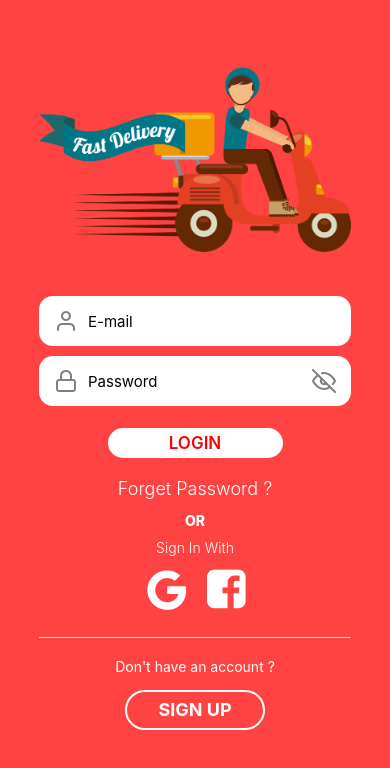
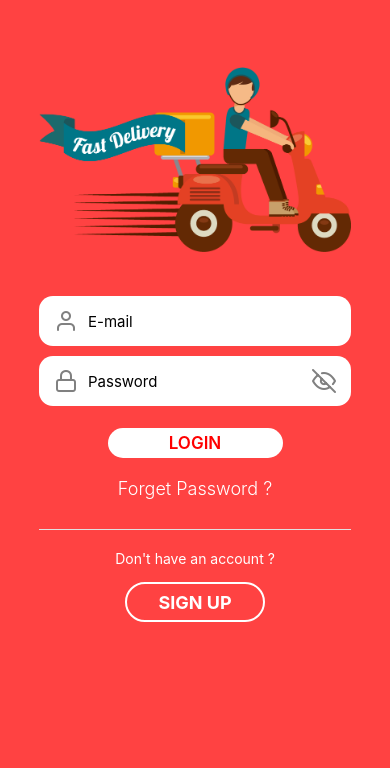
Before and after one commit to saketkumar9040/FOODAHOLIC, a React Native app: screen /loginScreen in a window 390 px wide. Shown: the top 768 px of the page. Built offline with nearby package versions, Linux system fonts and the light colour scheme; no server answers.

Commit message:
feat - removed google and facebook login

```diff
--- a/src/screens/LoginScreen.js
+++ b/src/screens/LoginScreen.js
@@ -130,7 +130,7 @@ const LoginScreen = ({ navigation }) => {
       <TouchableOpacity>
         <Text style={styles.forgot}>Forget Password ?</Text>
       </TouchableOpacity>
-      <Text style={styles.or}>OR</Text>
+      {/* <Text style={styles.or}>OR</Text>
       <Text style={styles.GFtext}>Sign In With</Text>
       <View style={styles.socialIconContainer}>
         <TouchableOpacity>
@@ -139,7 +139,7 @@ const LoginScreen = ({ navigation }) => {
         <TouchableOpacity>
           <FontAwesome name="facebook-square" size={45} color={colors.color1} />
         </TouchableOpacity>
-      </View>
+      </View> */}
       <View style={hr80}></View>
       <View style={styles.signUpContainer}>
         <Text style={styles.signUpText}>Don't have an account ?</Text>
```
Also changed, not shown: assets/congrats.png (added).
